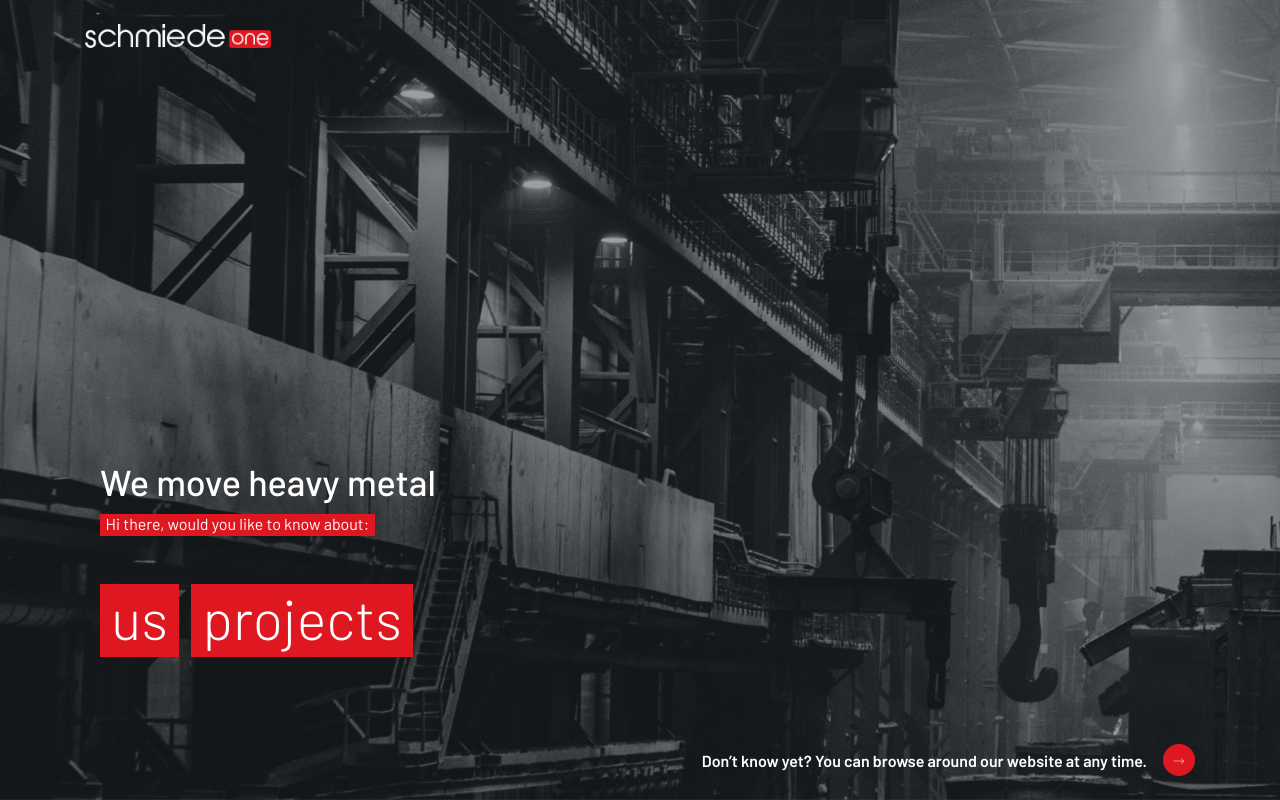
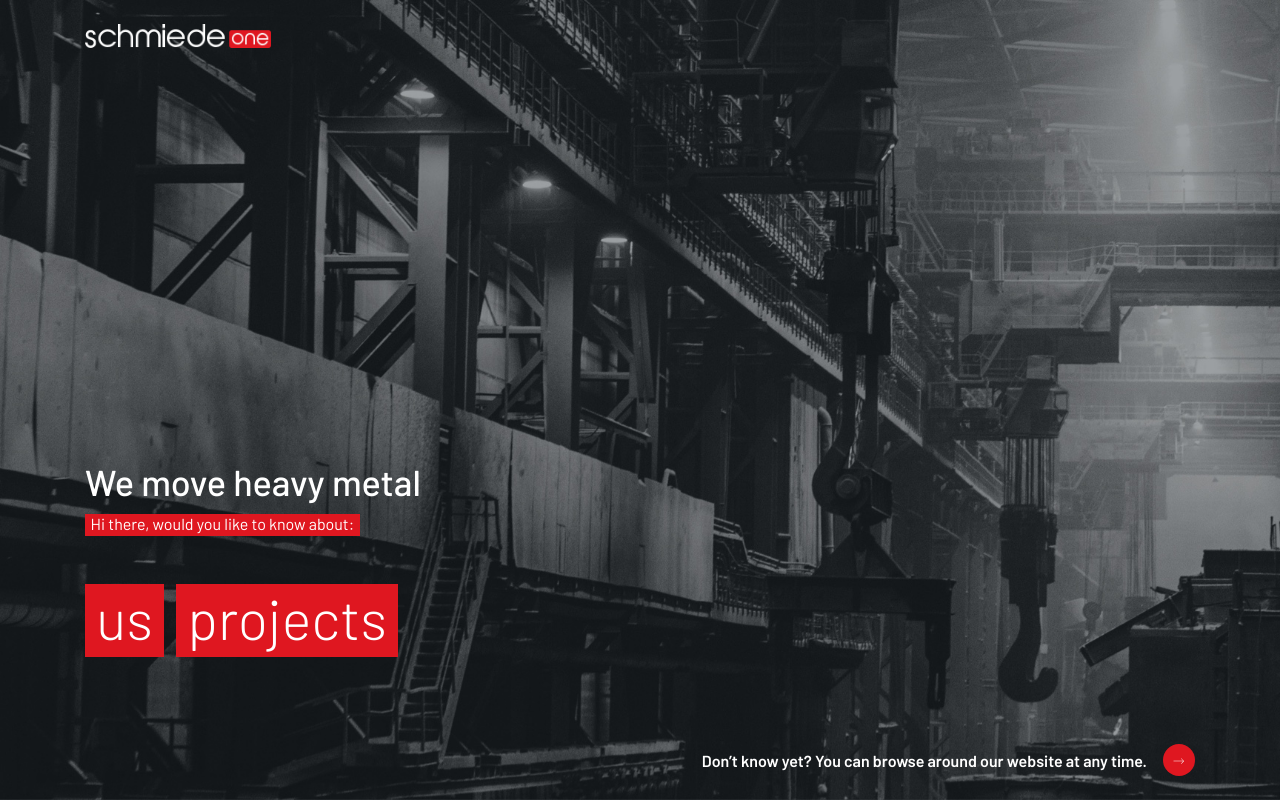
Before and after one commit to axlbert/schmiede-website-new, a Next.js app: page / in a window 1280 px wide. Built offline with nearby package versions, Linux system fonts and the light colour scheme.

Commit message:
remove redundant container class

```diff
--- a/components/homepage/main.js
+++ b/components/homepage/main.js
@@ -56,7 +56,7 @@ export default function Main({ screen, onScreenChange }) {
   });
 
   return (
-    <main className="Homepage-Main container">
+    <main className="Homepage-Main">
       <div style={{ marginBottom: '0.5rem' }}>
         <span className="Homepage-Title">{ contents.title }</span>
       </div>
```
